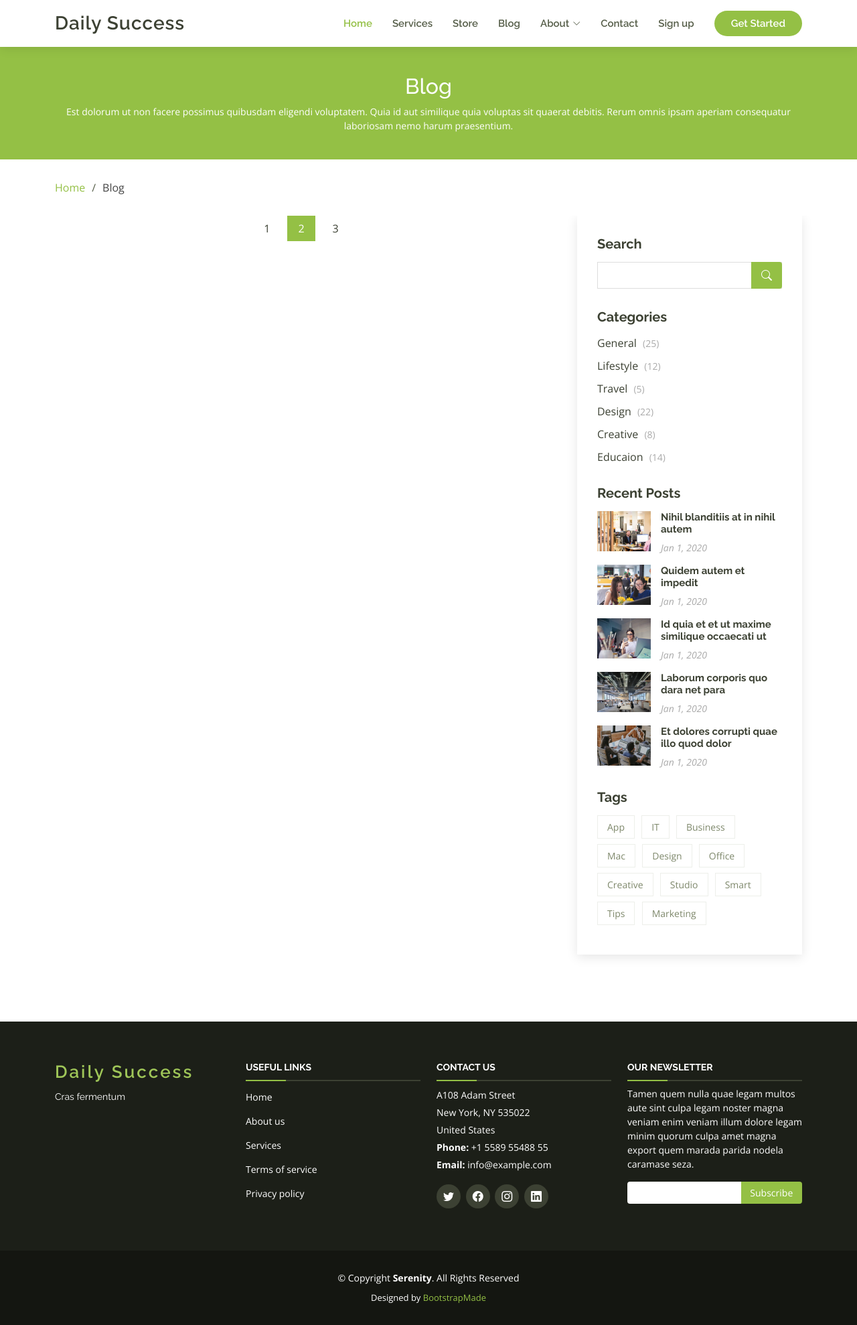
After one commit to jisungs/daily_success, a Django app: page /blog/ in a window 1280 px wide. The commit adds this page. Shown: the whole page at 67% size. Run offline with Django 4.2, Linux system fonts and the light colour scheme; data that the repository does not hold is empty; some libraries are stand-ins or nearby versions.

Commit message:
blog post 페이지 만들기 완료

```diff
--- /dev/null
+++ b/blog/urls.py
@@ -0,0 +1,7 @@
+
+from django.urls import path
+from . import views
+
+urlpatterns = [
+    path('', views.index, name="blog"),
+]
--- a/blog/views.py
+++ b/blog/views.py
@@ -1,3 +1,12 @@
 from django.shortcuts import render
+from .models import Post
 
 # Create your views here.
+def index(request):
+    posts = Post.objects.all().order_by('-pk')
+
+    context = {
+        'posts':posts,
+    }
+
+    return render(request, 'blog/index.html', context)
--- a/config/urls.py
+++ b/config/urls.py
@@ -23,6 +23,7 @@ urlpatterns = [
     path('admin/', admin.site.urls),
     path('', views.home, name="home"),
     path('store/', include('store.urls')),
+    path('blog/', include('blog.urls')),
 ]
 
 urlpatterns += static(settings.STATIC_URL, document_root = settings.STATIC_ROOT)
--- /dev/null
+++ b/templates/blog/index.html
@@ -0,0 +1,162 @@
+{% extends 'base.html' %}
+{% load static %}
+
+{% block content %}
+
+<main id="main">
+
+    <!-- ======= Breadcrumbs ======= -->
+    <section id="breadcrumbs" class="breadcrumbs">
+      <div class="breadcrumb-hero">
+        <div class="container">
+          <div class="breadcrumb-hero">
+            <h2>Blog</h2>
+            <p>Est dolorum ut non facere possimus quibusdam eligendi voluptatem. Quia id aut similique quia voluptas sit quaerat debitis. Rerum omnis ipsam aperiam consequatur laboriosam nemo harum praesentium. </p>
+          </div>
+        </div>
+      </div>
+      <div class="container">
+        <ol>
+          <li><a href="{% url 'home' %}">Home</a></li>
+          <li>Blog</li>
+        </ol>
+      </div>
+    </section><!-- End Breadcrumbs -->
+
+    <!-- ======= Blog Section ======= -->
+    <section id="blog" class="blog">
+      <div class="container" data-aos="fade-up">
+
+        <div class="row">
+
+          <div class="col-lg-8 entries">
+            {% for post in posts %}
+            <article class="entry">
+
+              <div class="entry-img">
+                <img src="assets/img/blog/blog-1.jpg" alt="" class="img-fluid">
+              </div>
+
+              <h2 class="entry-title">
+                <a href="blog-single.html">{{post.title}}</a>
+              </h2>
+
+              <div class="entry-meta">
+                <ul>
+                  <li class="d-flex align-items-center"><i class="bi bi-person"></i> <a href="blog-single.html">John Doe</a></li>
+                  <li class="d-flex align-items-center"><i class="bi bi-clock"></i> <a href="blog-single.html"><time datetime="2020-01-01">{{post.created_at}}</time></a></li>
+                  <li class="d-flex align-items-center"><i class="bi bi-chat-dots"></i> <a href="blog-single.html">12 Comments</a></li>
+                </ul>
+              </div>
+
+              <div class="entry-content">
+                <p>
+                 {{post.content}}
+                </p>
+                <div class="read-more">
+                  <a href="blog-single.html">Read More</a>
+                </div>
+              </div>
+
+            </article><!-- End blog entry -->
+            {% endfor %}
+
+
+            <div class="blog-pagination">
+              <ul class="justify-content-center">
+                <li><a href="#">1</a></li>
+                <li class="active"><a href="#">2</a></li>
+                <li><a href="#">3</a></li>
+              </ul>
+            </div>
+
+          </div><!-- End blog entries list -->
+
+          <div class="col-lg-4">
+
+            <div class="sidebar">
+
+              <h3 class="sidebar-title">Search</h3>
+              <div class="sidebar-item search-form">
+                <form action="">
+                  <input type="text">
+                  <button type="submit"><i class="bi bi-search"></i></button>
+                </form>
+              </div><!-- End sidebar search formn-->
+
+              <h3 class="sidebar-title">Categories</h3>
+              <div class="sidebar-item categories">
+                <ul>
+                  <li><a href="#">General <span>(25)</span></a></li>
+                  <li><a href="#">Lifestyle <span>(12)</span></a></li>
+                  <li><a href="#">Travel <span>(5)</span></a></li>
+                  <li><a href="#">Design <span>(22)</span></a></li>
+                  <li><a href="#">Creative <span>(8)</span></a></li>
+                  <li><a href="#">Educaion <span>(14)</span></a></li>
+                </ul>
+              </div><!-- End sidebar categories-->
+
+              <h3 class="sidebar-title">Recent Posts</h3>
+              <div class="sidebar-item recent-posts">
+                <div class="post-item clearfix">
+                  <img src="assets/img/blog/blog-recent-1.jpg" alt="">
+                  <h4><a href="blog-single.html">Nihil blanditiis at in nihil autem</a></h4>
+                  <time datetime="2020-01-01">Jan 1, 2020</time>
+                </div>
+
+                <div class="post-item clearfix">
+                  <img src="assets/img/blog/blog-recent-2.jpg" alt="">
+                  <h4><a href="blog-single.html">Quidem autem et impedit</a></h4>
+                  <time datetime="2020-01-01">Jan 1, 2020</time>
+                </div>
+
+                <div class="post-item clearfix">
+                  <img src="assets/img/blog/blog-recent-3.jpg" alt="">
+                  <h4><a href="blog-single.html">Id quia et et ut maxime similique occaecati ut</a></h4>
+                  <time datetime="2020-01-01">Jan 1, 2020</time>
+                </div>
+
+                <div class="post-item clearfix">
+                  <img src="assets/img/blog/blog-recent-4.jpg" alt="">
+                  <h4><a href="blog-single.html">Laborum corporis quo dara net para</a></h4>
+                  <time datetime="2020-01-01">Jan 1, 2020</time>
+                </div>
+
+                <div class="post-item clearfix">
+                  <img src="assets/img/blog/blog-recent-5.jpg" alt="">
+                  <h4><a href="blog-single.html">Et dolores corrupti quae illo quod dolor</a></h4>
+                  <time datetime="2020-01-01">Jan 1, 2020</time>
+                </div>
+
+              </div><!-- End sidebar recent posts-->
+
+              <h3 class="sidebar-title">Tags</h3>
+              <div class="sidebar-item tags">
+                <ul>
+                  <li><a href="#">App</a></li>
+                  <li><a href="#">IT</a></li>
+                  <li><a href="#">Business</a></li>
+                  <li><a href="#">Mac</a></li>
+                  <li><a href="#">Design</a></li>
+                  <li><a href="#">Office</a></li>
+                  <li><a href="#">Creative</a></li>
+                  <li><a href="#">Studio</a></li>
+                  <li><a href="#">Smart</a></li>
+                  <li><a href="#">Tips</a></li>
+                  <li><a href="#">Marketing</a></li>
+                </ul>
+              </div><!-- End sidebar tags-->
+
+            </div><!-- End sidebar -->
+
+          </div><!-- End blog sidebar -->
+
+        </div>
+
+      </div>
+    </section><!-- End Blog Section -->
+
+  </main><!-- End #main -->
+
+
+{% endblock %}
--- a/templates/includes/navbar.html
+++ b/templates/includes/navbar.html
@@ -13,7 +13,7 @@
           <li><a href="services.html">Services</a></li>
           {% comment %} <li><a href="pricing.html">Pricing</a></li> {% endcomment %}
           <li><a href="{% url 'store'%}">Store</a></li>
-          <li><a href="blog.html">Blog</a></li>
+          <li><a href="{% url 'blog'%}">Blog</a></li>
           <li class="dropdown"><a href="#"><span>About</span> <i class="bi bi-chevron-down"></i></a>
             <ul>
               <li><a href="about.html">About</a></li>
```
